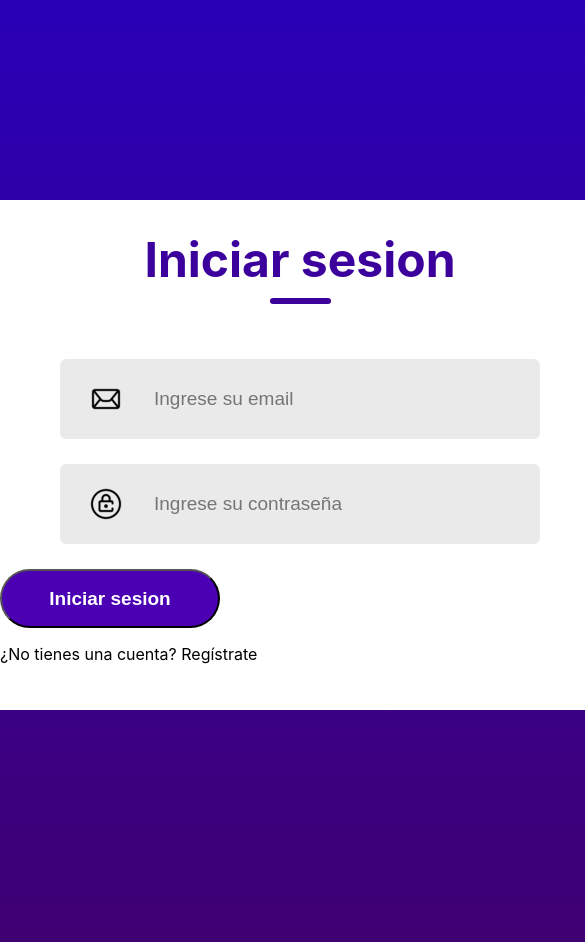
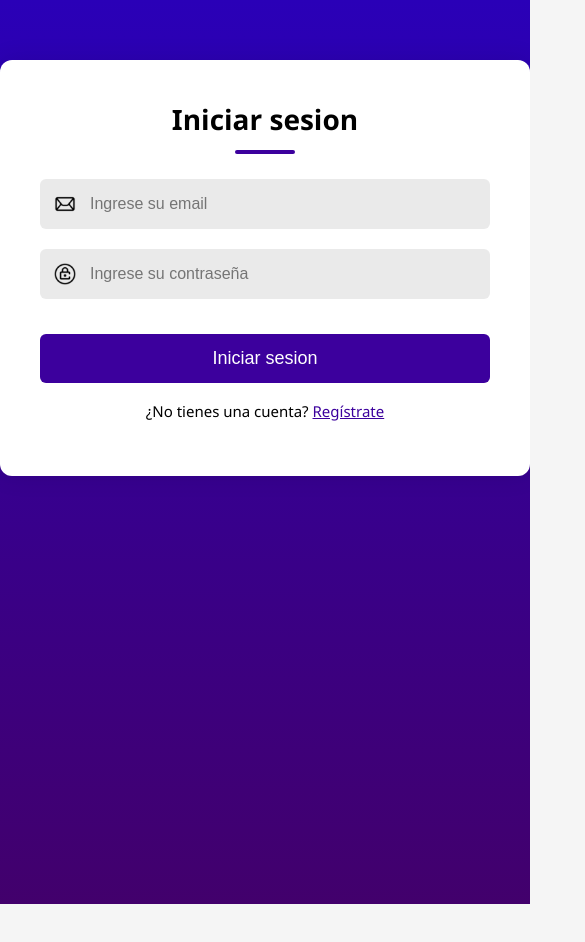
Before and after one commit to ElysiuM1617/proyectoReact, a React (Create React App) app: page / in a window 390 px wide. Shown: the top 942 px of the page, 585 px wide, since content can reach past the window. After the commit the page ends 904 px from the top, so only its background shows below. Built offline with nearby package versions, Linux system fonts and the light colour scheme.

Commit message:
feat(style): agregar estilos responsivos y mensajes visuales para login/signup

```diff
--- a/src/Components/Login-Signup/LoginSignup.css
+++ b/src/Components/Login-Signup/LoginSignup.css
@@ -1,90 +1,103 @@
-.container{
+/* Estilo base */
+body {
+  margin: 0;
+  padding: 0;
+  overflow: hidden;
+  background-color: #f5f5f5;
+  font-family: 'Segoe UI', sans-serif;
+}
+
+.container {
+  width: 450px;
+  margin: 60px auto;
+  padding: 40px;
+  background-color: #ffffff;
+  border-radius: 12px;
+  box-shadow: 0 0 25px rgba(0, 0, 0, 0.1);
+}
+
+.header .text {
+  font-size: 28px;
+  font-weight: bold;
+  text-align: center;
+}
+
+.header .underline {
+  width: 60px;
+  height: 4px;
+  background-color: #3c009d;
+  margin: 12px auto;
+  border-radius: 4px;
+}
+
+.inputs {
   display: flex;
   flex-direction: column;
-    margin: auto;
-    margin-top: 200px;
-    background: #fff;
-    padding-bottom: 30px;
-    width: 600px;
+  gap: 20px;
+  margin-top: 25px;
 }
-.header{
-    display: flex;
-    flex-direction: column;
-    align-items: center;
-    gap: 9px;
-    width: 100%;
-    margin-top: 30px;
-}
-.text{
-    color: #3c009d;
-    font-size: 48px;
-    font-weight: 700;
-}
-.underline{
-    width: 61px;
-    height: 6px;
-    background: #3c009d;
-    border-radius: 9px;
-}
-.inputs{
-    display: flex;
-    flex-direction: column;
-    gap: 25px;
-    margin-top: 55px;
-}
-.input{
+
+.input {
   display: flex;
   align-items: center;
-    margin: auto;
-    width: 480px;
-    height: 80px;
-    background: #eaeaea;
+  background-color: #eaeaea;
   border-radius: 6px;
+  padding: 14px;
 }
-.input img{
-    margin: 0 30px;
+
+.input img {
+  width: 22px;
+  margin-right: 12px;
 }
-.input input{
-    height: 50px;
-    width: 400px;
-    background: transparent;
+
+.input input {
   border: none;
   outline: none;
-    color: #797979;
-    font-size: 19px;
-}
-.forgot-password{
-   padding-left: 62px;
-   margin-top: 27px;
-    color: #797979;
-    font-size: 18px;
+  background: transparent;
+  width: 100%;
+  font-size: 16px;
 }
 
-.forgot-password span{
-    color : #4c00b4;
+.submit {
+  margin-top: 15px;
+  background-color: #3c009d;
+  color: white;
+  border: none;
+  padding: 14px;
+  border-radius: 6px;
   cursor: pointer;
+  font-size: 18px;
+  transition: background-color 0.3s ease;
 }
 
-.submit-container{
-    display: flex;
-    margin: 60px auto;
-    gap: 30px;
+.submit:hover {
+  background-color: #310080;
 }
 
-.submit{
-    display: flex;
-    justify-content: center;
-    align-items: center;
-    width: 220px;
-    height: 59px;
-    background: #4c00b4;
-    color: #fff;
-    border-radius: 50px;
-    font-size: 19px;
-    font-weight: 700;
+.toggle-action {
+  text-align: center;
+  margin-top: 18px;
+  font-size: 15px;
+}
+
+.toggle-action span {
+  color: #3c009d;
   cursor: pointer;
+  text-decoration: underline;
 }
-.gray{
-    background: #eaeaea;
-    color: #676767;
+
+.error-message {
+  color: #b00020;
+  background-color: #fce4ec;
+  padding: 12px;
+  border-radius: 6px;
+  font-size: 15px;
 }
+
+.success-message {
+  color: #1b5e20;
+  background-color: #e8f5e9;
+  padding: 12px;
+  border-radius: 6px;
+  font-size: 15px;
+}
```
Lines whose indentation alone changed are shown as unchanged.
